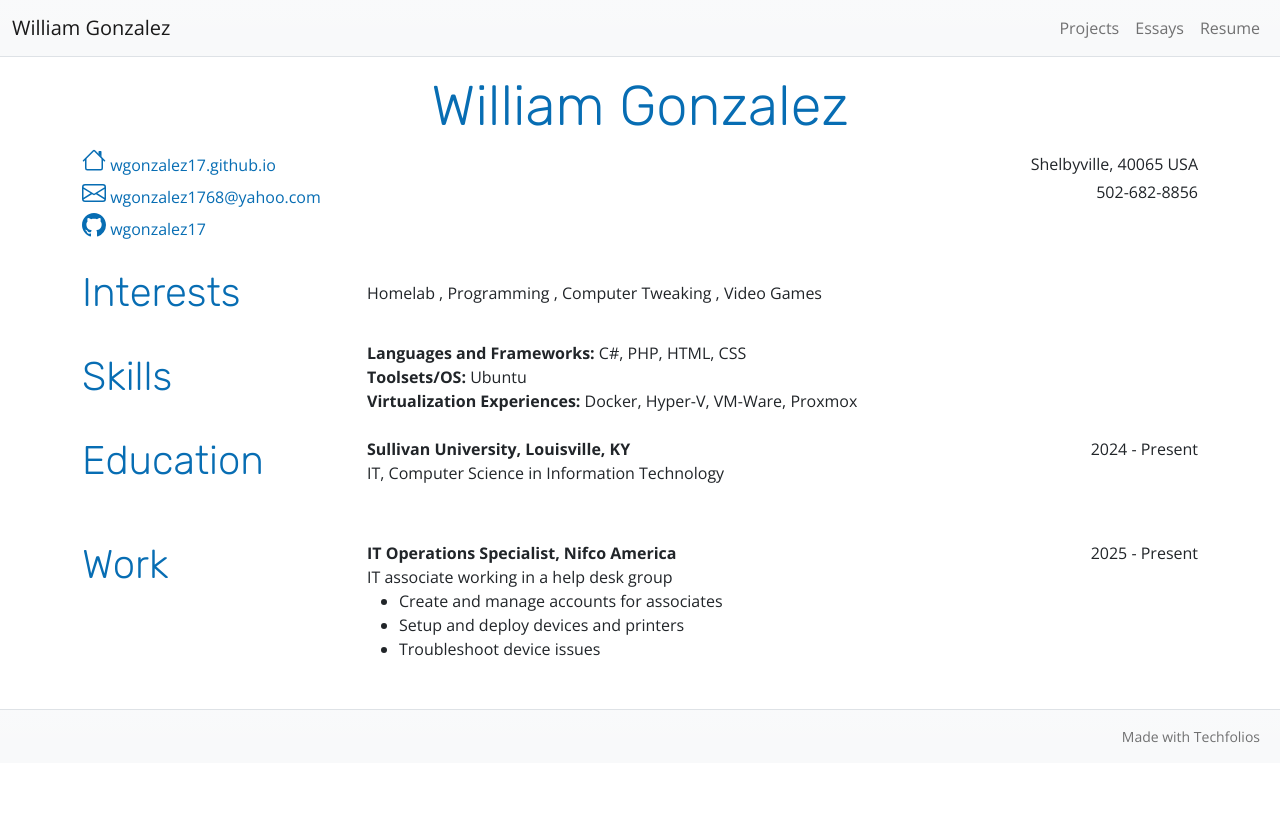
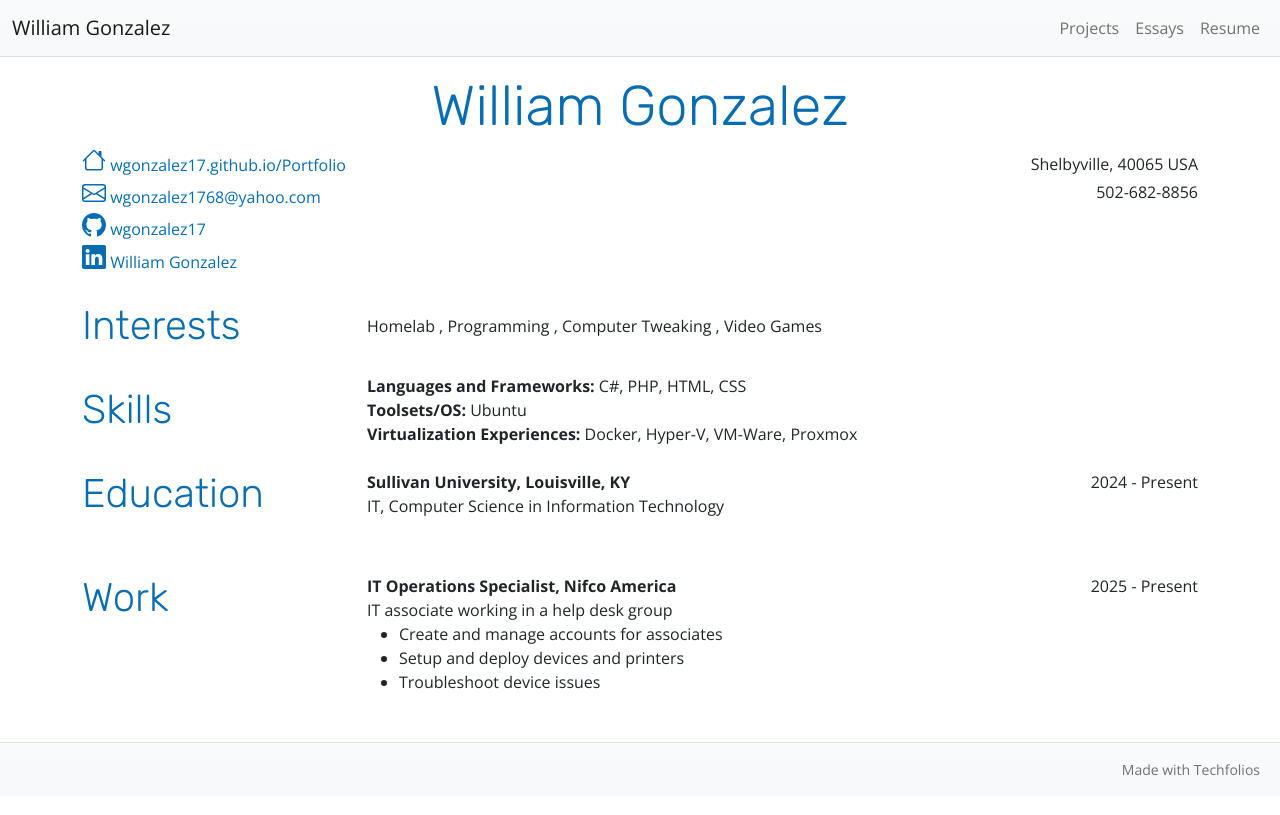
Before and after one commit to wgonzalez17/Portfolio, a Jekyll site: the page built from resume.html, in a window 1280 px wide. Shown: the top 815 px of the page. Built offline with Jekyll 4.4.1, drawn with Linux system fonts in a browser that asks for light colours.

Commit message:
Modify website link and added LinkedIn profile

```diff
--- a/_data/bio.json
+++ b/_data/bio.json
@@ -5,11 +5,12 @@
     "picture": "https://github.com/wgonzalez17.png",
     "email": "wgonzalez1768@yahoo.com",
     "phone": "502-682-8856",
-    "website": "https://wgonzalez17.github.io",
+    "website": "https://wgonzalez17.github.io/Portfolio",
     "summary": "A student, with beginner (getting close to intermediate) knowledge about tech, taking online classes at Sullivan University to get an associates degree in Information Technology expected to graduate in June 2026.",
     "location": { "address": "", "postalCode": "40065", "city": "Shelbyville", "countryCode": "USA", "region": "" },
     "profiles": [
-      { "network": "github", "username": "wgonzalez17", "url": "http://github.com/wgonzalez17" }
+      { "network": "github", "username": "wgonzalez17", "url": "http://github.com/wgonzalez17" },
+      { "network": "linkedin", "username": "William Gonzalez", "url": "http://linkedin.com/in/wgonzalez17" }
     ]
   },
   "interests": [
```
